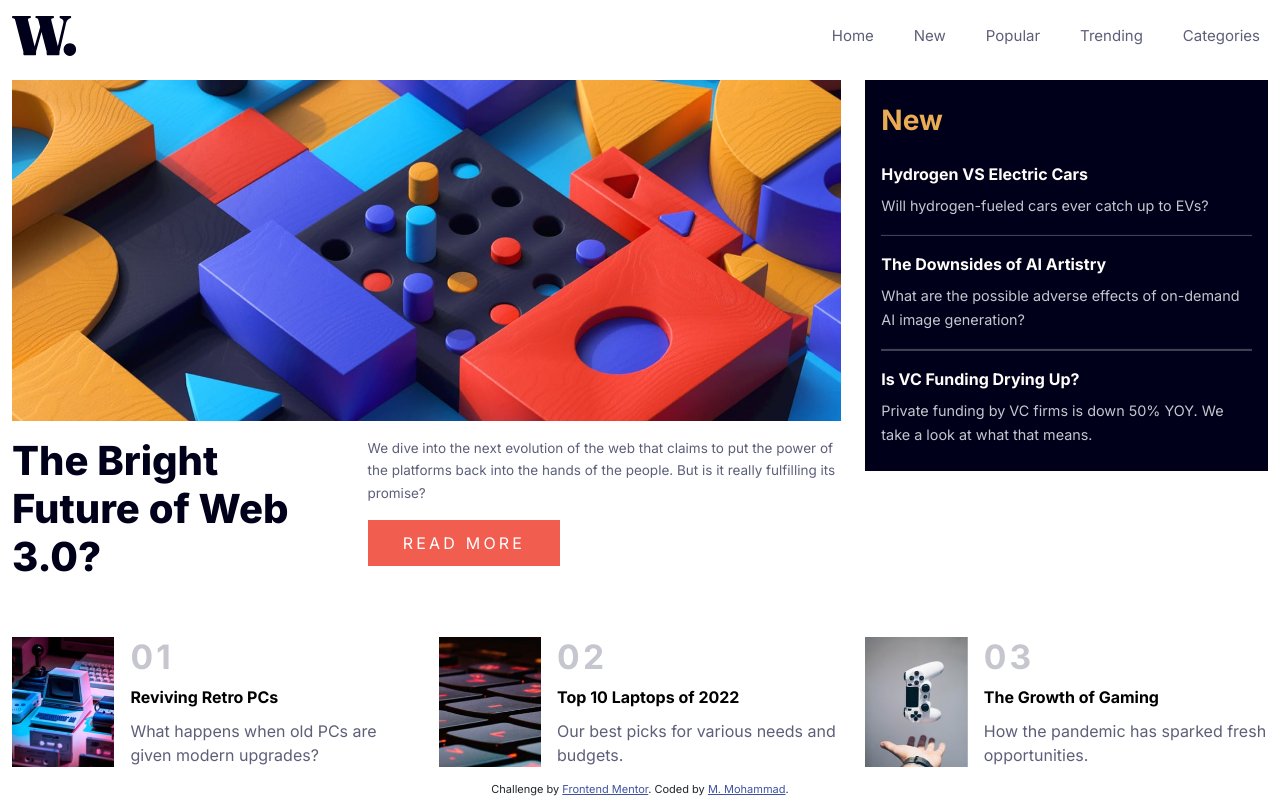
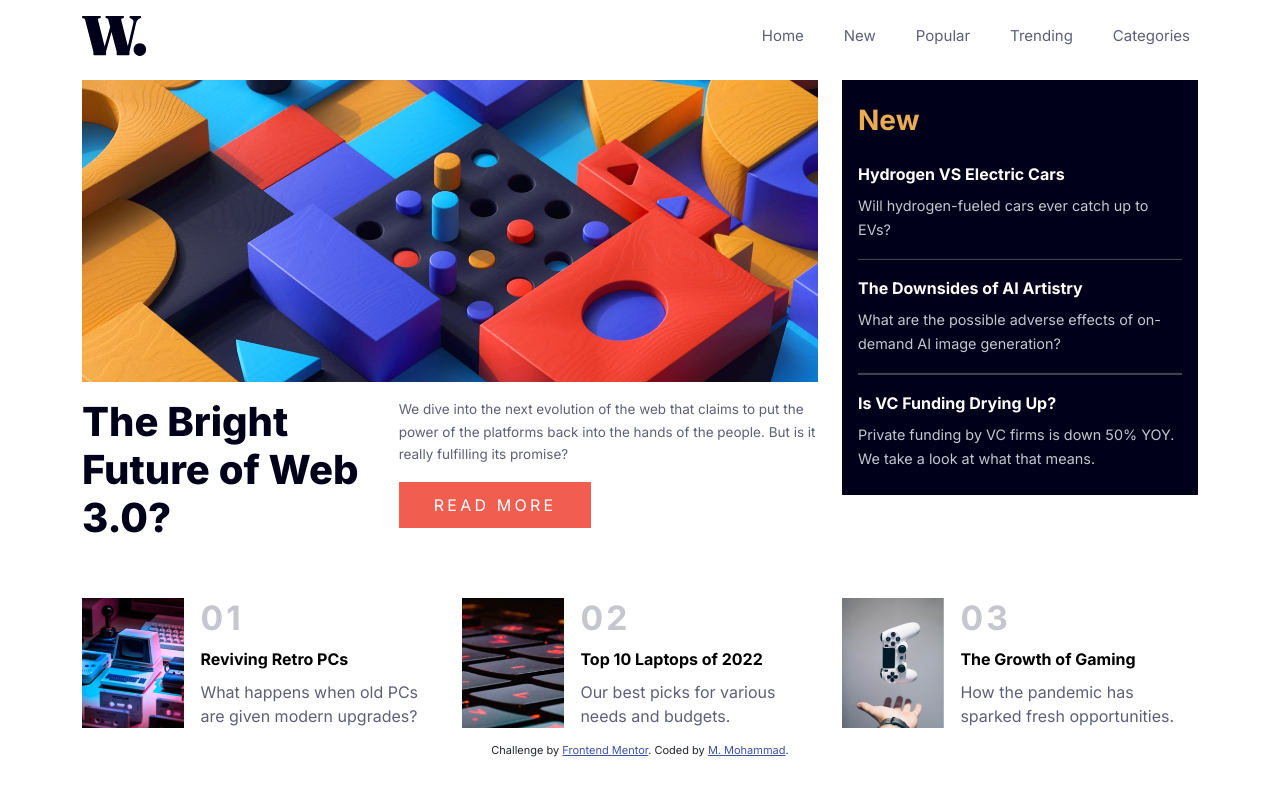
Before and after one commit to m-mohammad25/Responsive-News-Homepage-Using-Bootstrap5, a plain HTML site: page index.html in a window 1280 px wide. Drawn offline with nearby package versions, Linux system fonts and the light colour scheme.

Commit message:
changed contianer-fluid to container

```diff
--- a/index.html
+++ b/index.html
@@ -25,7 +25,7 @@
 <body>
   <div id="popUp"></div>
   <!-- start navbar -->
-  <div class="container-fluid">
+  <div class="container">
     <nav class="navbar navbar-expand-lg py-3">
       <a href="#" class="nav-brand "><img src="assets/images/logo.svg" alt="logo"></a>
       <button type="button" onclick="openNav()">
@@ -57,7 +57,7 @@
     </ul>
   </aside>
   <!-- end side bar -->
-  <main class="container-fluid mt-2">
+  <main class="container mt-2">
     <div class="row">
       <!-- start img sec -->
       <div class="col-lg-8">
```
